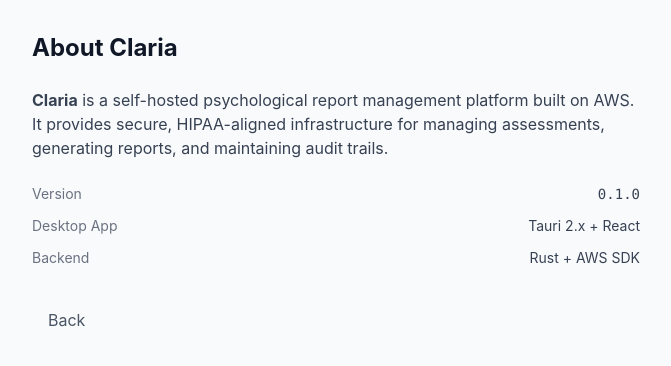
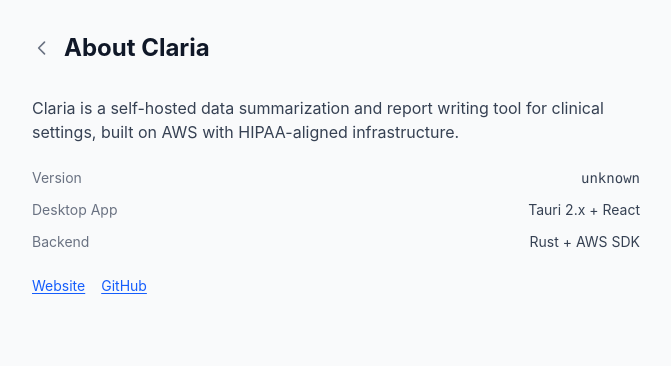
Before and after one commit to claria-ai/claria, a React (Vite) app in the folder claria-desktop-frontend/: page / in a window 1280 px wide. Both pictures are taken after a click on the button "About". Shown: the top 366 px of the page, without its empty margins (304-975 px from the left). Built offline with nearby package versions, Linux system fonts and the light colour scheme.

Commit message:
docs: add CHANGELOG and fix About page
Backfill CHANGELOG.md from v0.1.1 through v0.4.1. Update the About page
to read the version from Tauri metadata, rewrite the description, and
add links to the website and GitHub repo.

Co-Authored-By: Claude Opus 4.6 <noreply@anthropic.com>

```diff
--- a/claria-desktop-frontend/src/pages/About.tsx
+++ b/claria-desktop-frontend/src/pages/About.tsx
@@ -1,3 +1,5 @@
+import { useState, useEffect } from "react";
+import { getVersion } from "@tauri-apps/api/app";
 import type { Page } from "../App";
 
 export default function About({
@@ -5,22 +7,37 @@ export default function About({
 }: {
   navigate: (page: Page) => void;
 }) {
+  const [version, setVersion] = useState<string>("");
+
+  useEffect(() => {
+    getVersion().then(setVersion).catch(() => setVersion("unknown"));
+  }, []);
+
   return (
     <div className="max-w-2xl mx-auto p-8">
-      <h2 className="text-2xl font-bold mb-6">About Claria</h2>
+      {/* Header with back arrow */}
+      <div className="flex items-center gap-3 mb-8">
+        <button
+          onClick={() => navigate("start")}
+          className="text-gray-500 hover:text-gray-700 transition-colors"
+        >
+          <svg className="w-5 h-5" fill="none" stroke="currentColor" viewBox="0 0 24 24">
+            <path strokeLinecap="round" strokeLinejoin="round" strokeWidth={2} d="M15 19l-7-7 7-7" />
+          </svg>
+        </button>
+        <h2 className="text-2xl font-bold">About Claria</h2>
+      </div>
 
       <div className="space-y-4 text-gray-700">
         <p>
-          <strong>Claria</strong> is a self-hosted psychological report
-          management platform built on AWS. It provides secure, HIPAA-aligned
-          infrastructure for managing assessments, generating reports, and
-          maintaining audit trails.
+          Claria is a self-hosted data summarization and report writing tool
+          for clinical settings, built on AWS with HIPAA-aligned infrastructure.
         </p>
 
         <dl className="space-y-3 mt-6">
           <div className="flex justify-between">
             <dt className="text-sm text-gray-500">Version</dt>
-            <dd className="text-sm font-mono">0.1.0</dd>
+            <dd className="text-sm font-mono">{version}</dd>
           </div>
           <div className="flex justify-between">
             <dt className="text-sm text-gray-500">Desktop App</dt>
@@ -31,15 +48,25 @@ export default function About({
             <dd className="text-sm">Rust + AWS SDK</dd>
           </div>
         </dl>
-      </div>
 
-      <div className="mt-8">
-        <button
-          onClick={() => navigate("start")}
-          className="px-4 py-2 text-gray-600 hover:text-gray-800"
-        >
-          Back
-        </button>
+        <div className="flex gap-4 mt-6 text-sm">
+          <a
+            href="https://claria-ai.github.io"
+            target="_blank"
+            rel="noopener noreferrer"
+            className="text-blue-600 hover:text-blue-800 underline underline-offset-2"
+          >
+            Website
+          </a>
+          <a
+            href="https://github.com/claria-ai/claria"
+            target="_blank"
+            rel="noopener noreferrer"
+            className="text-blue-600 hover:text-blue-800 underline underline-offset-2"
+          >
+            GitHub
+          </a>
+        </div>
       </div>
     </div>
   );
```
Also changed, not shown: 1 other file (tests, documents, lock files or other folders).
